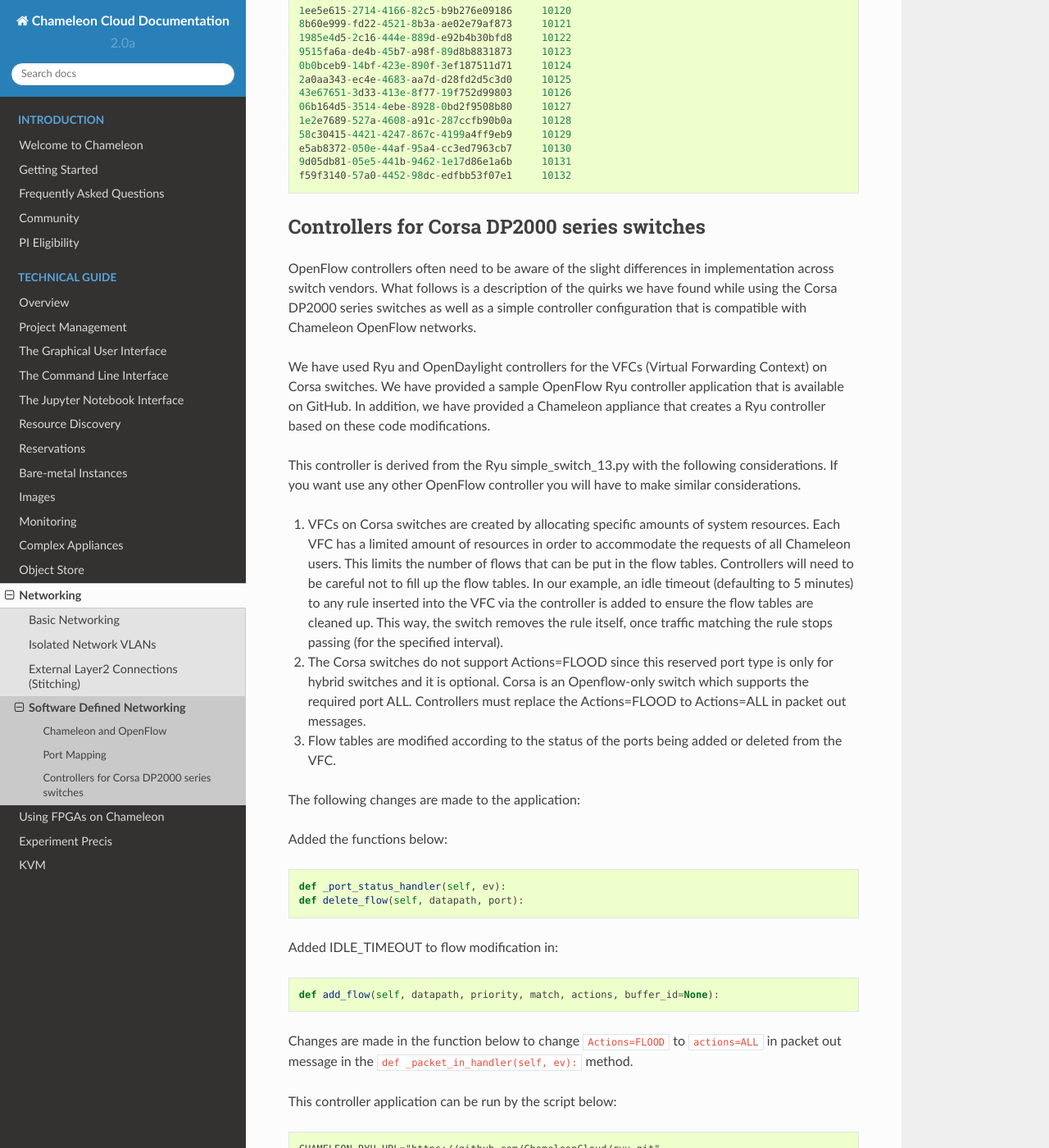
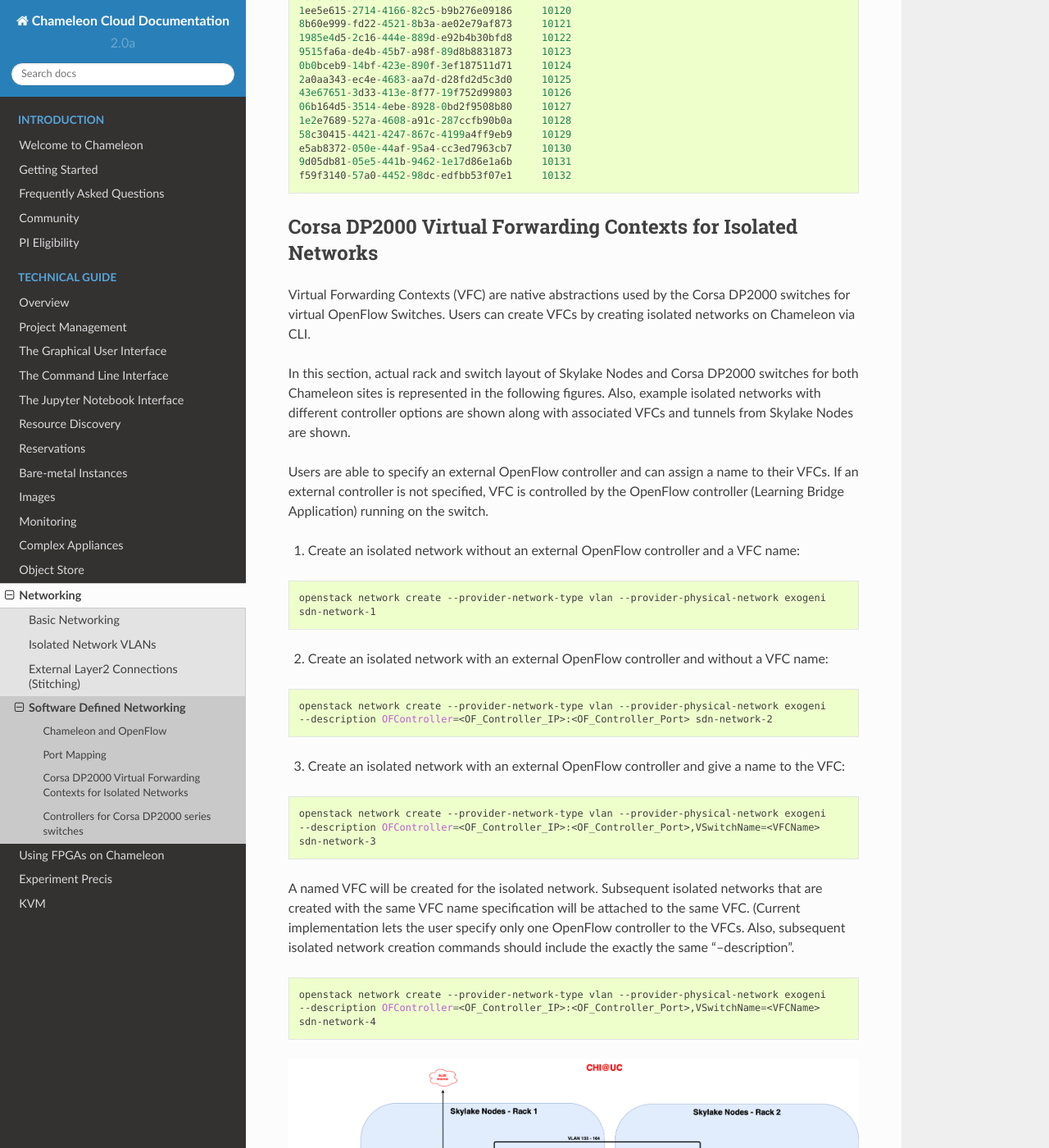
Before and after one commit to ChameleonCloud/docs, a Sphinx documentation site: the page built from source/technical/networks/networks_sdn.rst, in a window 1280 px wide and 1400 px high, scrolled down 5300 px. Shown: the whole window at 82% size. Built offline with Sphinx 7.4.7 and the Read the Docs theme 2.0.0, drawn with Linux system fonts in a browser that asks for light colours.

Commit message:
Add information for named switches

```diff
--- a/source/technical/networks/networks_sdn.rst
+++ b/source/technical/networks/networks_sdn.rst
@@ -249,6 +249,49 @@ The TACC site uses a mapping with the UUID of the Chameleon node mapped to the f
    9d05db81-05e5-441b-9462-1e17d86e1a6b     10131
    f59f3140-57a0-4452-98dc-edfbb53f07e1     10132
 
+Corsa DP2000 Virtual Forwarding Contexts for Isolated Networks
+_______________________________________________________________
+
+Virtual Forwarding Contexts (VFC) are native abstractions used by the Corsa DP2000 switches for virtual OpenFlow Switches. Users can create VFCs by creating isolated networks on Chameleon via CLI.
+
+In this section, actual rack and switch layout of Skylake Nodes and Corsa DP2000 switches for both Chameleon sites is represented in the following figures. Also, example isolated networks with different controller options are shown along with associated VFCs and tunnels from Skylake Nodes are shown.
+
+Users are able to specify an external OpenFlow controller and can assign a name to their VFCs. If an external controller is not specified, VFC is controlled by the OpenFlow controller (Learning Bridge Application) running on the switch.
+
+1. Create an isolated network without an external OpenFlow controller and a VFC name:
+
+.. code-block:: bash
+
+   openstack network create --provider-network-type vlan --provider-physical-network exogeni
+   sdn-network-1
+
+2. Create an isolated network with an external OpenFlow controller and without a VFC name:
+
+.. code-block:: bash
+
+   openstack network create --provider-network-type vlan --provider-physical-network exogeni
+   --description OFController=<OF_Controller_IP>:<OF_Controller_Port> sdn-network-2
+
+3. Create an isolated network with an external OpenFlow controller and give a name to the VFC:
+
+.. code-block:: bash
+
+   openstack network create --provider-network-type vlan --provider-physical-network exogeni
+   --description OFController=<OF_Controller_IP>:<OF_Controller_Port>,VSwitchName=<VFCName>
+   sdn-network-3
+
+A named VFC will be created for the isolated network. Subsequent isolated networks that are created with the same VFC name specification will be attached to the same VFC. (Current implementation lets the user specify only one OpenFlow controller to the VFCs. Also, subsequent isolated network creation commands should include the exactly the same "--description".
+
+.. code-block:: bash
+
+   openstack network create --provider-network-type vlan --provider-physical-network exogeni
+   --description OFController=<OF_Controller_IP>:<OF_Controller_Port>,VSwitchName=<VFCName>
+   sdn-network-4
+
+.. figure:: networks/corsa-network-vfc-layout-uc.png
+
+.. figure:: networks/corsa-network-vfc-layout-tacc.png
+
 
 Controllers for Corsa DP2000 series switches
 ____________________________________________
```
Also changed, not shown: source/technical/networks/networks/corsa-network-vfc-layout-tacc.png (added), source/technical/networks/networks/corsa-network-vfc-layout-uc.png (added).
